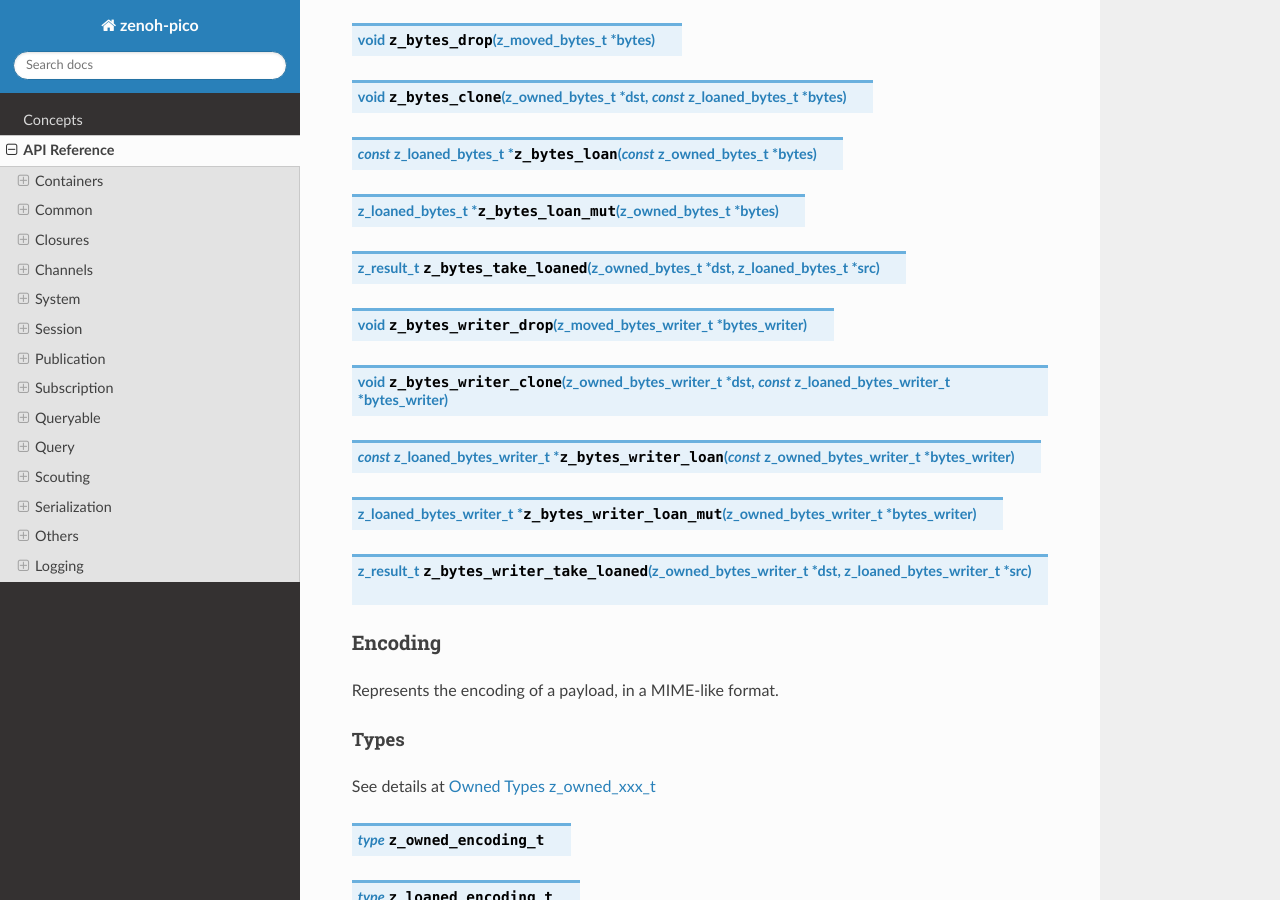
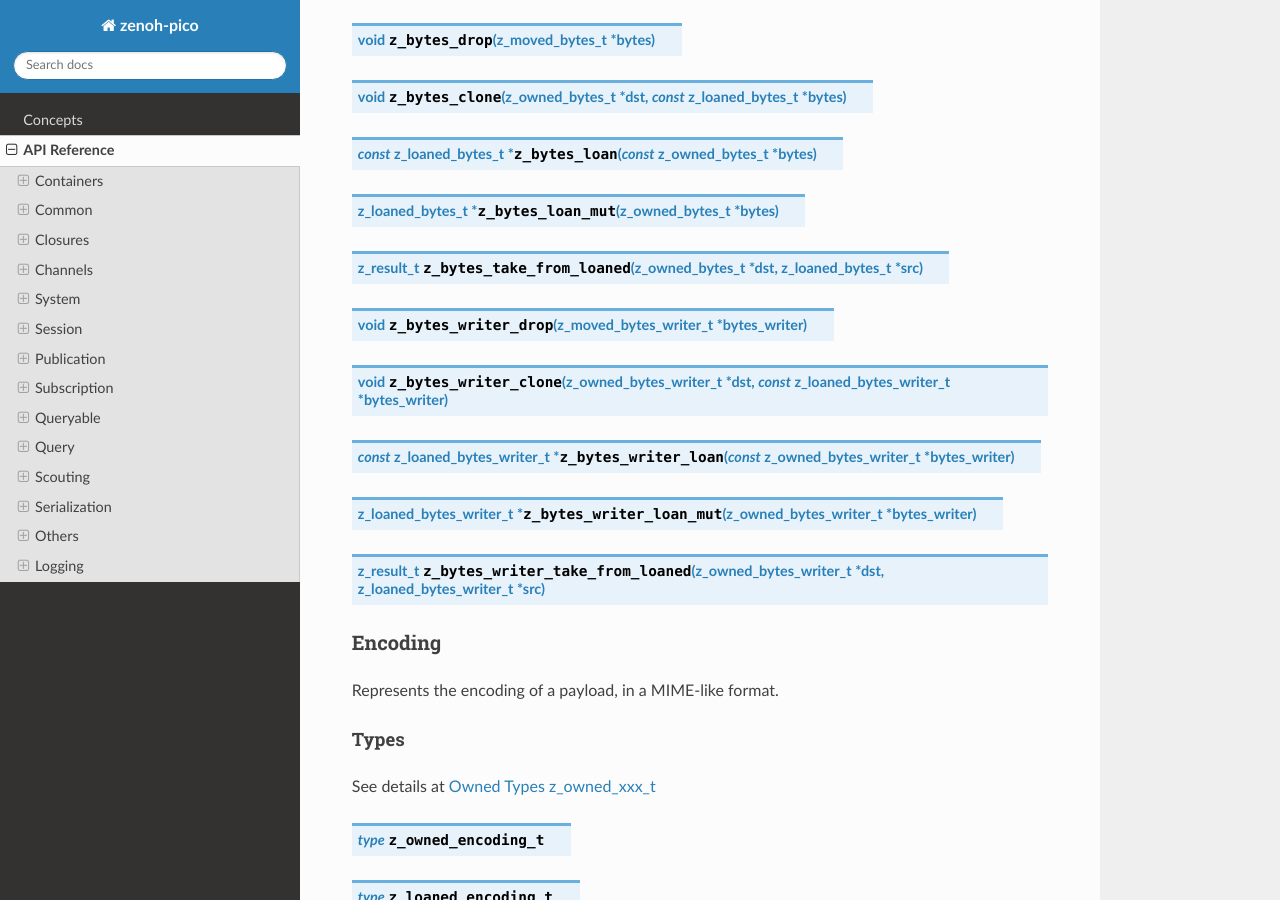
Before and after one commit to eclipse-zenoh/zenoh-pico, a Sphinx documentation site: the page built from docs/api.rst, in a window 1280 px wide and 900 px high, scrolled down 13586 px. Built offline with Sphinx 7.4.7 and the Read the Docs theme 3.1.0, drawn with Linux system fonts in a browser that asks for light colours; some of the changed text lies outside the part shown.

Commit message:
rename take_loaned -> take_from_loaned

```diff
--- a/docs/api.rst
+++ b/docs/api.rst
@@ -62,7 +62,7 @@ See details at :ref:`owned_types_concept`
 .. c:function:: z_loaned_slice_t * z_view_slice_loan_mut(z_view_slice_t * slice)
 .. c:function:: const z_loaned_slice_t * z_slice_loan(const z_owned_slice_t * slice)
 .. c:function:: z_loaned_slice_t * z_slice_loan_mut(z_owned_slice_t * slice)
-.. c:function:: z_result_t z_slice_take_loaned(z_owned_slice_t *dst, z_loaned_slice_t *src)
+.. c:function:: z_result_t z_slice_take_from_loaned(z_owned_slice_t *dst, z_loaned_slice_t *src)
 
 String
 ------
@@ -108,7 +108,7 @@ See details at :ref:`owned_types_concept`
 .. c:function:: z_loaned_string_t * z_view_string_loan_mut(z_view_string_t * string)
 .. c:function:: const z_loaned_string_t * z_string_loan(const z_owned_string_t * string)
 .. c:function:: z_loaned_string_t * z_string_loan_mut(z_owned_string_t * string)
-.. c:function:: z_result_t z_string_take_loaned(z_owned_string_t *dst, z_loaned_string_t *src)
+.. c:function:: z_result_t z_string_take_from_loaned(z_owned_string_t *dst, z_loaned_string_t *src)
 
 String Array
 ------------
@@ -142,7 +142,7 @@ See details at :ref:`owned_types_concept`
 .. c:function:: void z_string_array_clone(z_owned_string_array_t * dst, const z_loaned_string_array_t * string_array)
 .. c:function:: const z_loaned_string_array_t * z_string_array_loan(const z_owned_string_array_t * string_array)
 .. c:function:: z_loaned_string_array_t * z_string_array_loan_mut(z_owned_string_array_t * string_array)
-.. c:function:: z_result_t z_string_array_take_loaned(z_owned_string_array_t *dst, z_loaned_string_array_t *src)
+.. c:function:: z_result_t z_string_array_take_from_loaned(z_owned_string_array_t *dst, z_loaned_string_array_t *src)
 
 
 Common
@@ -206,7 +206,7 @@ See details at :ref:`owned_types_concept`
 .. c:function:: z_loaned_keyexpr_t * z_view_keyexpr_loan_mut(z_view_keyexpr_t * keyexpr)
 .. c:function:: const z_loaned_keyexpr_t * z_keyexpr_loan(const z_owned_keyexpr_t * keyexpr)
 .. c:function:: z_loaned_keyexpr_t * z_keyexpr_loan_mut(z_owned_keyexpr_t * keyexpr)
-.. c:function:: z_result_t z_keyexpr_take_loaned(z_owned_keyexpr_t *dst, z_loaned_keyexpr_t *src)
+.. c:function:: z_result_t z_keyexpr_take_from_loaned(z_owned_keyexpr_t *dst, z_loaned_keyexpr_t *src)
 
 Payload
 -------
@@ -263,13 +263,13 @@ See details at :ref:`owned_types_concept`
 .. c:function:: void z_bytes_clone(z_owned_bytes_t * dst, const z_loaned_bytes_t * bytes)
 .. c:function:: const z_loaned_bytes_t * z_bytes_loan(const z_owned_bytes_t * bytes)
 .. c:function:: z_loaned_bytes_t * z_bytes_loan_mut(z_owned_bytes_t * bytes)
-.. c:function:: z_result_t z_bytes_take_loaned(z_owned_bytes_t *dst, z_loaned_bytes_t *src)
+.. c:function:: z_result_t z_bytes_take_from_loaned(z_owned_bytes_t *dst, z_loaned_bytes_t *src)
 
 .. c:function:: void z_bytes_writer_drop(z_moved_bytes_writer_t * bytes_writer)
 .. c:function:: void z_bytes_writer_clone(z_owned_bytes_writer_t * dst, const z_loaned_bytes_writer_t * bytes_writer)
 .. c:function:: const z_loaned_bytes_writer_t * z_bytes_writer_loan(const z_owned_bytes_writer_t * bytes_writer)
 .. c:function:: z_loaned_bytes_writer_t * z_bytes_writer_loan_mut(z_owned_bytes_writer_t * bytes_writer)
-.. c:function:: z_result_t z_bytes_writer_take_loaned(z_owned_bytes_writer_t *dst, z_loaned_bytes_writer_t *src)
+.. c:function:: z_result_t z_bytes_writer_take_from_loaned(z_owned_bytes_writer_t *dst, z_loaned_bytes_writer_t *src)
 
 Encoding
 --------
@@ -304,7 +304,7 @@ See details at :ref:`owned_types_concept`
 .. c:function:: void z_encoding_clone(z_owned_encoding_t * dst, const z_loaned_encoding_t * encoding)
 .. c:function:: const z_loaned_encoding_t * z_encoding_loan(const z_owned_encoding_t * encoding)
 .. c:function:: z_loaned_encoding_t * z_encoding_loan_mut(z_owned_encoding_t * encoding)
-.. c:function:: z_result_t z_encoding_take_loaned(z_owned_encoding_t *dst, z_loaned_encoding_t *src)
+.. c:function:: z_result_t z_encoding_take_from_loaned(z_owned_encoding_t *dst, z_loaned_encoding_t *src)
 
 
 Predefined Encodings
@@ -391,7 +391,7 @@ See details at :ref:`owned_types_concept`
 .. c:function:: void z_reply_err_clone(z_owned_reply_err_t * dst, const z_loaned_reply_err_t * reply_err)
 .. c:function:: const z_loaned_reply_err_t * z_reply_err_loan(const z_owned_reply_err_t * reply_err)
 .. c:function:: z_loaned_reply_err_t * z_reply_err_loan_mut(z_owned_reply_err_t * reply_err)
-.. c:function:: z_result_t z_reply_err_take_loaned(z_owned_reply_err_t *dst, z_loaned_reply_err_t *src)
+.. c:function:: z_result_t z_reply_err_take_from_loaned(z_owned_reply_err_t *dst, z_loaned_reply_err_t *src)
 
 Sample
 ------
@@ -431,7 +431,7 @@ See details at :ref:`owned_types_concept`
 .. c:function:: void z_sample_clone(z_owned_sample_t * dst, const z_loaned_sample_t * sample)
 .. c:function:: const z_loaned_sample_t * z_sample_loan(const z_owned_sample_t * sample)
 .. c:function:: z_loaned_sample_t * z_sample_loan_mut(z_owned_sample_t * sample)
-.. c:function:: z_result_t z_sample_take_loaned(z_owned_sample_t *dst, z_loaned_sample_t *src)
+.. c:function:: z_result_t z_sample_take_from_loaned(z_owned_sample_t *dst, z_loaned_sample_t *src)
 
 
 Timestamp
@@ -1112,7 +1112,7 @@ See details at :ref:`owned_types_concept`
 .. c:function:: void z_query_clone(z_owned_query_t * dst, const z_loaned_query_t * query)
 .. c:function:: const z_loaned_query_t * z_query_loan(const z_owned_query_t * query)
 .. c:function:: z_loaned_query_t * z_query_loan_mut(z_owned_query_t * query)
-.. c:function:: z_result_t z_query_take_loaned(z_owned_query_t *dst, z_loaned_query_t *src)
+.. c:function:: z_result_t z_query_take_from_loaned(z_owned_query_t *dst, z_loaned_query_t *src)
 
 Query
 =====
@@ -1160,7 +1160,7 @@ See details at :ref:`owned_types_concept`
 .. c:function:: void z_reply_clone(z_owned_reply_t * dst, const z_loaned_reply_t * reply)
 .. c:function:: const z_loaned_reply_t * z_reply_loan(const z_owned_reply_t * reply)
 .. c:function:: z_loaned_reply_t * z_reply_loan_mut(z_owned_reply_t * reply)
-.. c:function:: z_result_t z_reply_take_loaned(z_owned_reply_t *dst, z_loaned_reply_t *src)
+.. c:function:: z_result_t z_reply_take_from_loaned(z_owned_reply_t *dst, z_loaned_reply_t *src)
 
 
 Scouting
@@ -1200,7 +1200,7 @@ See details at :ref:`owned_types_concept`
 .. c:function:: void z_hello_clone(z_owned_hello_t * dst, const z_loaned_hello_t * hello)
 .. c:function:: const z_loaned_hello_t * z_hello_loan(const z_owned_hello_t * hello)
 .. c:function:: z_loaned_hello_t * z_hello_loan(z_owned_hello_t * hello)
-.. c:function:: z_result_t z_hello_take_loaned(z_owned_hello_t *dst, z_loaned_hello_t *src)
+.. c:function:: z_result_t z_hello_take_from_loaned(z_owned_hello_t *dst, z_loaned_hello_t *src)
 
 
 Serialization
@@ -1293,7 +1293,7 @@ See details at :ref:`owned_types_concept`
 .. c:function:: void ze_serializer_clone(ze_owned_serializer_t * dst, const ze_loaned_serializer_t * serializer)
 .. c:function:: const ze_loaned_serializer_t * ze_serializer_loan(const ze_owned_serializer_t * serializer)
 .. c:function:: ze_loaned_serializer_t * ze_serializer_loan_mut(ze_owned_serializer_t * serializer)
-.. c:function:: z_result_t ze_serializer_take_loaned(ze_owned_serializer_t *dst, ze_loaned_serializer_t *src)
+.. c:function:: z_result_t ze_serializer_take_from_loaned(ze_owned_serializer_t *dst, ze_loaned_serializer_t *src)
 
 Others
 ======
```
Also changed, not shown: 4 other files.
